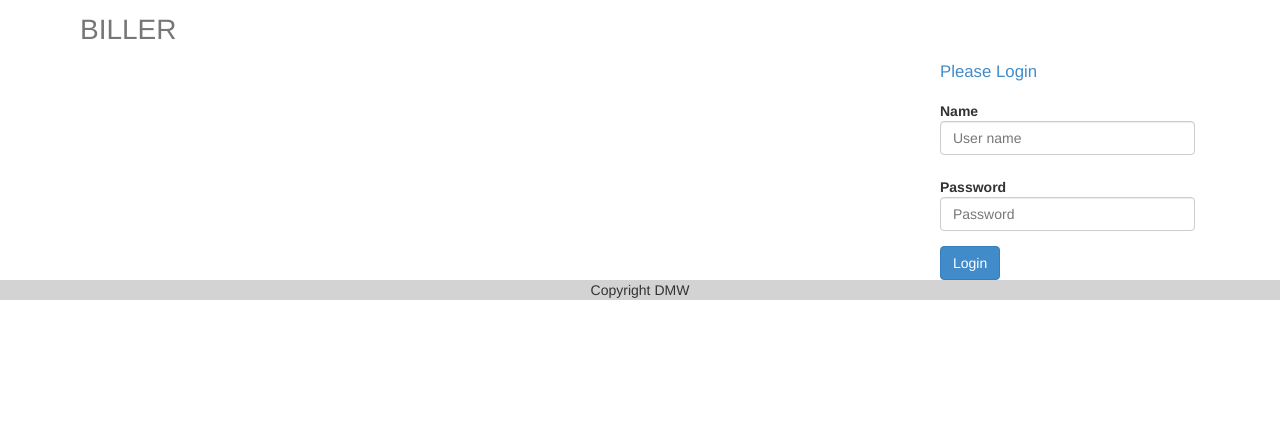
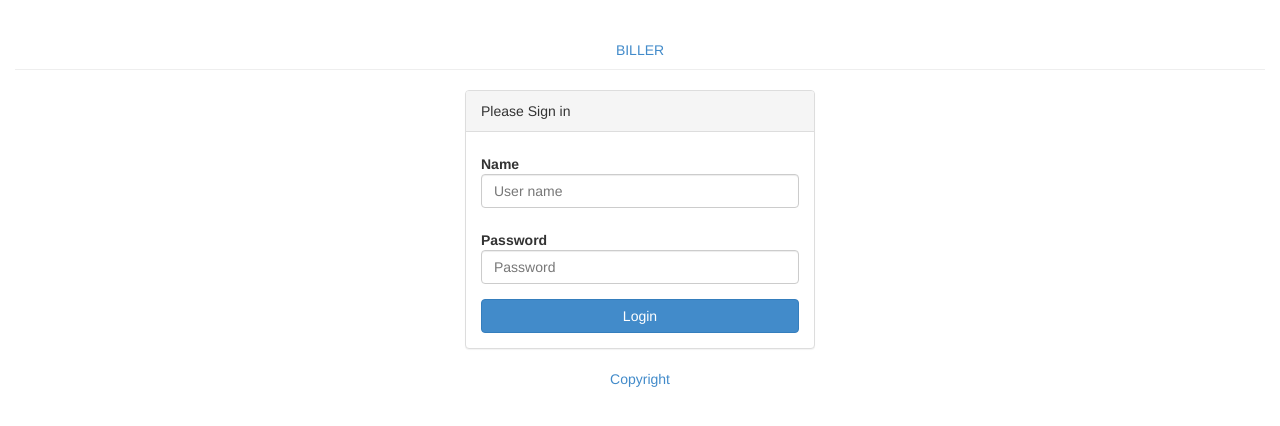
Before and after one commit to mohit444/biller, a CakePHP app: the page made by app/View/Users/login.ctp in a window 1280 px wide. Shown: the top 426 px of the page. Run offline with PHP 8.4 and a stand-in for CakePHP, Linux system fonts and the light colour scheme; the template is opened without the code that fills it, so the values that code supplies are empty; form fields are guessed from the names that the template uses; some libraries are stand-ins or nearby versions.

Commit message:
Styled Login page

```diff
--- a/app/View/Elements/footer.ctp
+++ b/app/View/Elements/footer.ctp
@@ -1 +1,5 @@
-<div class="futer"> Copyright DMW </div>
+<div class="container-fluid text-center">
+  <div class="">
+    <?php echo $this->Html->link("Copyright", '//localhost/biller',array('class'=>'')); ?>
+  </div>
+</div>
--- a/app/View/Elements/header.ctp
+++ b/app/View/Elements/header.ctp
@@ -1,5 +1,5 @@
-<div class="container">
-    <div class="headernav">
-        <?php echo $this->Html->link("BILLER", '//localhost/biller',array('class'=>'headtitle')); ?>
-    </div>
+<div class="container-fluid text-center">
+  <div class="page-header">
+    <?php echo $this->Html->link("BILLER", '//localhost/biller',array('class'=>'')); ?>
+  </div>
 </div>
--- a/app/View/Users/login.ctp
+++ b/app/View/Users/login.ctp
@@ -1,9 +1,9 @@
 <div class="container">
-<!--?php echo $this->Flash->render('auth'); ?-->
-    <div class="col-lg-3 col-md-4 col-sm-8 col-xs-8 pull-right">
+    <div class="col-lg-4 col-md-4 col-sm-10 col-xs-10  col-lg-offset-4 col-md-offset-4 col-sm-offset-1 col-xs-offset-1">
+        <div class="panel panel-default">
+            <div class="panel-heading">Please Sign in</div>
+            <div class="panel-body">
                 <?php echo $this->Form->create('User', array('class'=> 'form-horizontal', 'inputDefaults'=>array('label'=>false) )); ?>
-        <div class="formtitle">Please Login </div>
-
                 <div class="form-group">
                     <div class="col-lg-12 col-md-12 col-sm-12 col-xs-12">
                         <?php echo $this->Form->input('name', array('class'=>'form-control','placeholder'=>'User name')); ?>
@@ -14,9 +14,9 @@
                         <?php echo $this->Form->input('password', array('class'=>'form-control','placeholder'=>'Password'));?>
                     </div>
                 </div>
-
-        <?php echo $this->Form->submit('Login',array('class'=>'btn btn-primary')); ?>
-
+                <?php echo $this->Form->submit('Login',array('class'=>'btn btn-block btn-primary')); ?>
                 <?php echo $this->Form->end();?>
             </div>
         </div>
+    </div>
+</div>
--- a/app/webroot/css/custom.css
+++ b/app/webroot/css/custom.css
@@ -1,30 +1,7 @@
-.futer{
-    text-align: center;
-    background-color: lightgray;
-}
-
-.formtitle{
-    font-size: 1.2em;
-    margin-bottom: 10px;
-    color: #428bca;
-}
-
 a:hover{
     text-decoration: none;
-    color: #777;
 }
 
 a:selected{
     text-decoration: none;
-    color: #777;
 }
-
-.headernav{
-    margin: 10px;
-}
-
-.headtitle{
-    color: #777;
-    font-size: 2em;
-
-}
```
Lines whose indentation alone changed are shown as unchanged.
